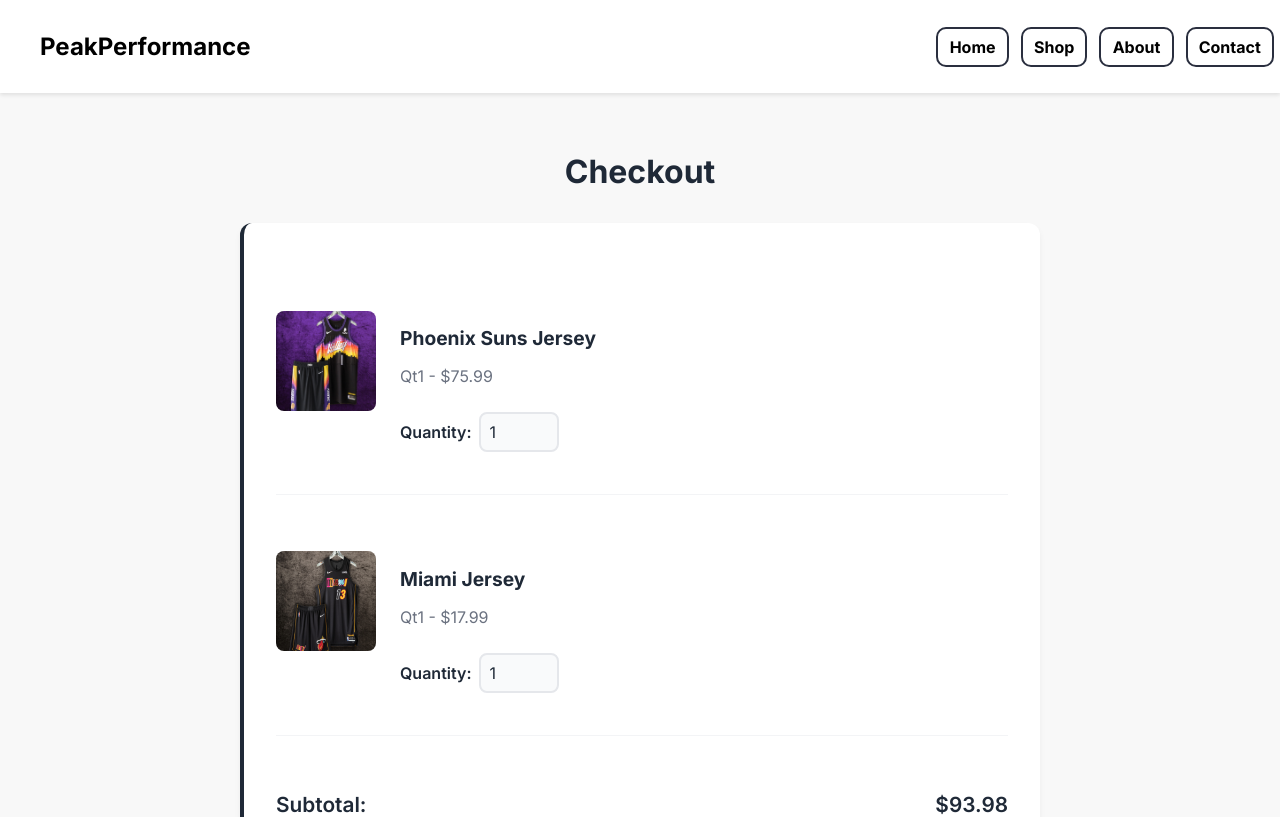
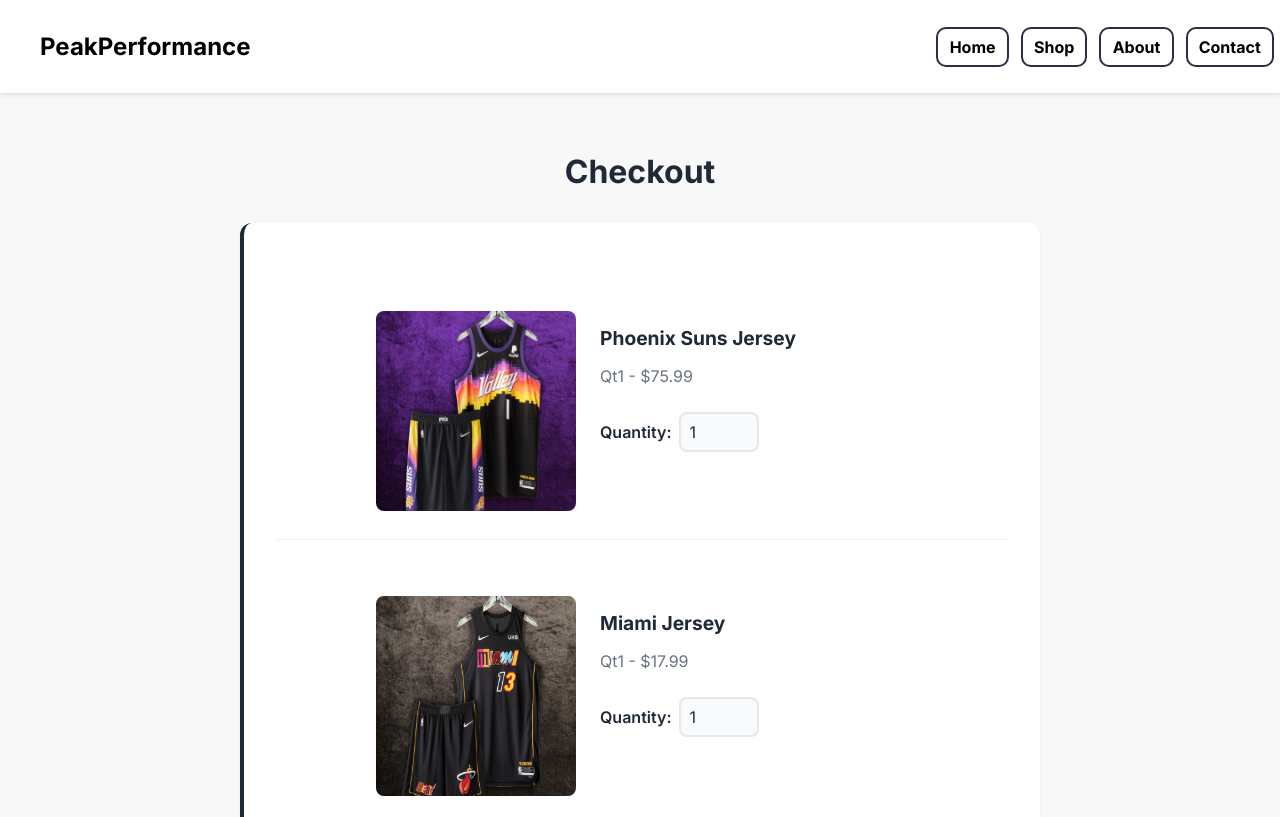
Before and after one commit to Marky115/Sports-Apparel-Website, a React (Create React App) app: page /#/checkout in a window 1280 px wide. Shown: the top 817 px of the page. Built offline with nearby package versions, Linux system fonts and the light colour scheme.

Commit message:
Update grid.css

```diff
--- a/src/styles/grid.css
+++ b/src/styles/grid.css
@@ -546,18 +546,20 @@
 }
 
 .product-info {
-  flex-shrink: 0;
+    position:relative;
+    left: 100px;
 }
 
 .checkout-img {
-  width: 100px;
-  height: 100px;
+  width: 200px;
+  height: 200px;
   object-fit: cover;
   border-radius: 8px;
 }
 
 .price-info {
-  flex: 1;
+  position:relative;
+  left:100px;
 }
 
 .carth {
```
